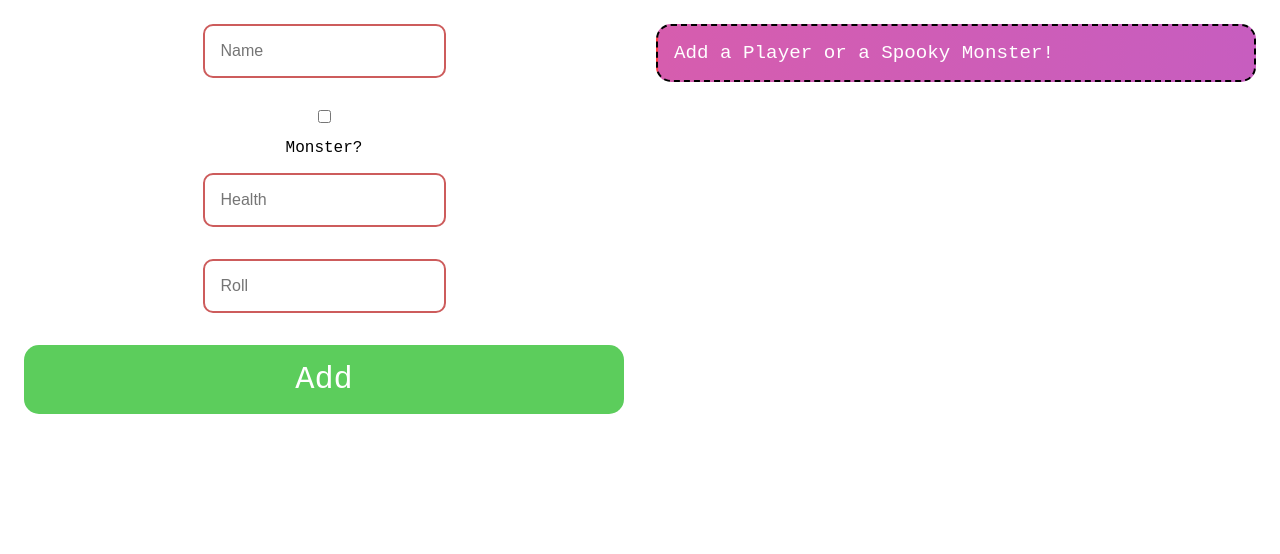
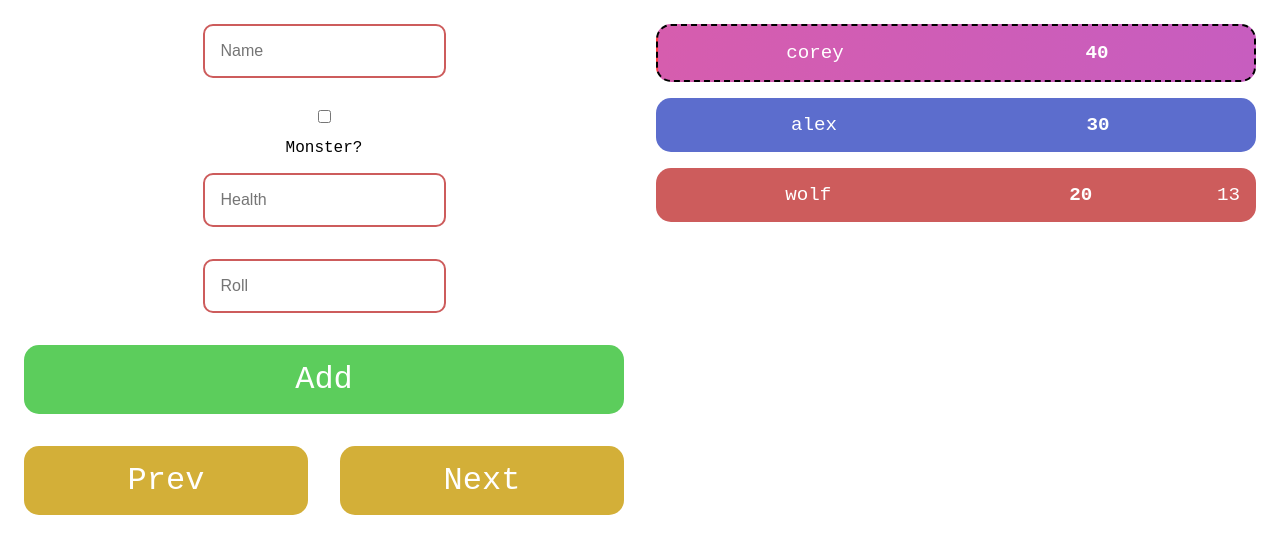
Before and after one commit to pwolf888/battle-orders, a React (Create React App) app: page / in a window 1280 px wide. Shown: the top 554 px of the page. Built offline with nearby package versions, Linux system fonts and the light colour scheme.

Commit message:
Added Delete Functionality

```diff
--- a/src/App.js
+++ b/src/App.js
@@ -3,6 +3,7 @@ import React, {Component} from 'react';
 import './App.css';
 import {connect} from 'react-redux';
 import {addPlayer} from "./actions/add-player-action";
+import {removePlayer} from "./actions/add-player-action";
 import {nextPlayer} from "./actions/next-player-action";
 
 import CardComponent from "./components/CardComponent";
@@ -21,6 +22,10 @@ class App extends Component {
 
         this.onPrevPlayer = this
             .onPrevPlayer
+            .bind(this);
+
+        this.onRemovePlayer = this
+            .onRemovePlayer
             .bind(this);
 
     }
@@ -74,7 +79,14 @@ class App extends Component {
                 .onNextPlayer(this.activePlayer);
         }
     }
-
+    onRemovePlayer(index) {
+        if (this.props.players.length > 0) {
+            console.log(index);
+            this
+                .props
+                .onRemovePlayer(index);
+        }
+    }
     render() {
         return (
             <div className="App">
@@ -82,13 +94,13 @@ class App extends Component {
                     <div className="left-side">
                         <InputComponent/>
                         <div className="input-button" onClick={this.onAddPlayer}>Add</div>
-                        {
-                        this.props.players.length > 1 ?
-                        <div className="turn-controls">
-                            <div className="prev-button" onClick={this.onPrevPlayer}>Prev</div>
-                            <div className="next-button" onClick={this.onNextPlayer}>Next</div>
-                        </div> : null
-                        }
+                        {this.props.players.length > 1
+                            ? <div className="turn-controls">
+                                    <div className="prev-button" onClick={this.onPrevPlayer}>Prev</div>
+                                    <div className="next-button" onClick={this.onNextPlayer}>Next</div>
+                                </div>
+                            : null
+}
                     </div>
                     <div className="right-side">
                         {this.props.players.length > 0
@@ -100,7 +112,8 @@ class App extends Component {
                                     key={index}
                                     order={index}
                                     turn={this.props.nextPlayer}
-                                    players={player}/>)
+                                    players={player}
+                                    click={(e) => this.onRemovePlayer(index)}/>)
 
                             : <div className="card-component rainbow-card">
                                 <div>Add a Player or a Spooky Monster!</div>
@@ -117,7 +130,8 @@ const mapStateToProps = state => ({players: state.players, nextPlayer: state.nex
 
 const mapActionsToProps = {
     onAddPlayer: addPlayer,
-    onNextPlayer: nextPlayer
+    onNextPlayer: nextPlayer,
+    onRemovePlayer: removePlayer
 
 }
 
--- a/src/actions/add-player-action.js
+++ b/src/actions/add-player-action.js
@@ -1,4 +1,5 @@
 export const ADD_PLAYER = 'name: addPlayer';
+export const REMOVE_PLAYER = 'name: removePlayer';
 
 export function addPlayer(newPlayer, newRoll, newMonster, newHealth) {
     return{
@@ -11,3 +12,13 @@ export function addPlayer(newPlayer, newRoll, newMonster, newHealth) {
         }
     }
 }
+
+
+export function removePlayer(newId) {
+    return{
+        type: REMOVE_PLAYER,
+        payload: {
+            id: newId
+        }
+    }
+}
--- a/src/components/CardComponent.js
+++ b/src/components/CardComponent.js
@@ -1,10 +1,10 @@
 import React, { Component } from 'react';
 
 const CardComponent = props => {
-    console.log(props.turn);
+    // console.log(props.order);
     return (
 
-        <div className={props.order === props.turn ? 'card-component rainbow-card' : 'card-component ' + props.players.monster } >
+        <div onClick={props.click} className={props.order === props.turn ? 'card-component rainbow-card' : 'card-component ' + props.players.monster } >
             <div className="card-name">{props.players.name}</div>
             <div className="card-roll">{props.players.roll}</div>
             {props.players.health ? <div className="card-health">{props.players.health}</div> : null}
--- a/src/index.js
+++ b/src/index.js
@@ -16,10 +16,10 @@ const allReducers = combineReducers({players: playerReducer, nextPlayer: nextPla
 const store = createStore(allReducers, {
 
      players: [
-    //     {name: 'alex', roll: 30, monster: 'player-color'},
-    //    {name: 'wolf', roll: 20, monster: 'monster-color', health: 13},
+        {name: 'alex', roll: 30, monster: 'player-color'},
+       {name: 'wolf', roll: 20, monster: 'monster-color', health: 13},
 
-    //    {name: 'corey', roll: 40, monster: 'player-color'}
+       {name: 'corey', roll: 40, monster: 'player-color'}
 
     ]
 
--- a/src/reducers/add-player-reducer.js
+++ b/src/reducers/add-player-reducer.js
@@ -1,7 +1,8 @@
 import {ADD_PLAYER} from '../actions/add-player-action';
+import {REMOVE_PLAYER} from '../actions/add-player-action';
 
 export default function playerReducer(state = [], {type, payload}) {
-    console.log(payload);
+    // console.log(payload);
     switch (type) {
         case ADD_PLAYER:
             return [
@@ -12,6 +13,9 @@ export default function playerReducer(state = [], {type, payload}) {
                     health: payload.health
                 }
             ]
+        case REMOVE_PLAYER:
+            return state.filter((data, i) => i !== payload.id);
+
 
         default:
             return state;
```
